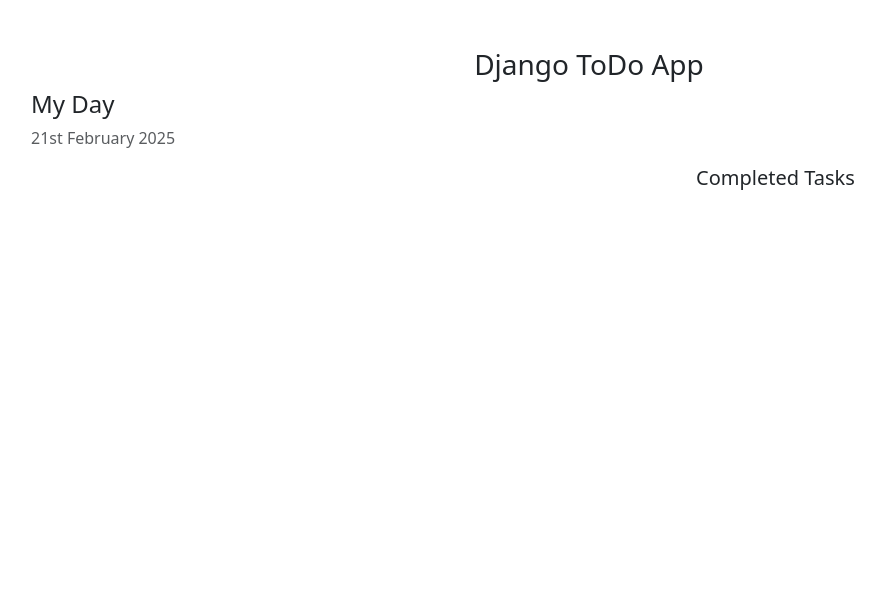
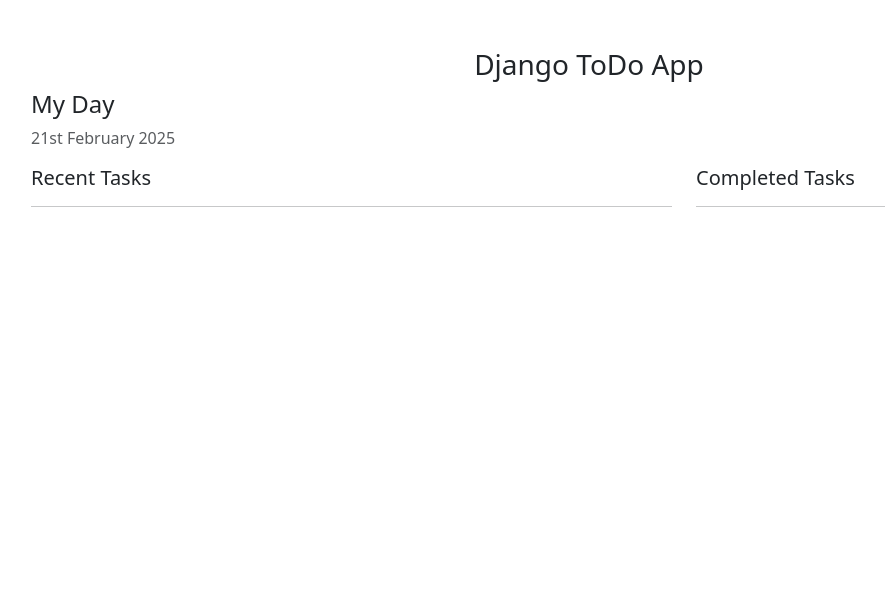
Before and after one commit to nabin-8/Django, a Django app: page / in a window 1280 px wide. Shown: the top 615 px of the page, without its empty margins (51-936 px from the left). Run offline with Django 5.2, Linux system fonts and the light colour scheme; data that the repository does not hold is empty.

Commit message:
fix layout

```diff
--- a/django-to-do/templates/home.html
+++ b/django-to-do/templates/home.html
@@ -24,7 +24,10 @@
         <div class="row">
             <h4>My Day</h4>
             <p class="text-muted">{% now "jS F Y" %}</p>
-            <div class="col-md-7 col-lg-7" style="height: 450px; overflow: scroll;">
+            <div class="col-md-7 col-lg-7">
+                <h5>Recent Tasks</h5>
+                <hr>
+                <div style="height: 40vh; overflow-y: auto;">
                     <!-- List of all the tasks for the day -->
                         {# {{ [tasks,completed_tasks]|pprint }} #}
                     {% for task in tasks %}
@@ -39,6 +42,7 @@
                             </div>
                         </div>
                     {% endfor %}
+                </div>
             </div>
             <!-- Modal -->
             <div class="modal fade" id="exampleModal" tabindex="-1" aria-labelledby="exampleModalLabel" aria-hidden="true">
@@ -78,6 +82,8 @@
             </div>
             <div class="col-md-5 col-lg-5">
                 <h5>Completed Tasks</h5>
+                <hr>
+                <div style="height: 40vh; overflow-y: auto;">
                     <!-- List of all the tasks that have completed -->
                     {% for complete in completed_tasks %}
                         <div class="card m-1">
@@ -90,6 +96,7 @@
                             </div>
                         </div>
                     {% endfor %}
+                </div>
             </div>
         </div>
         <div class="row">
```
Lines whose indentation alone changed are shown as unchanged.
